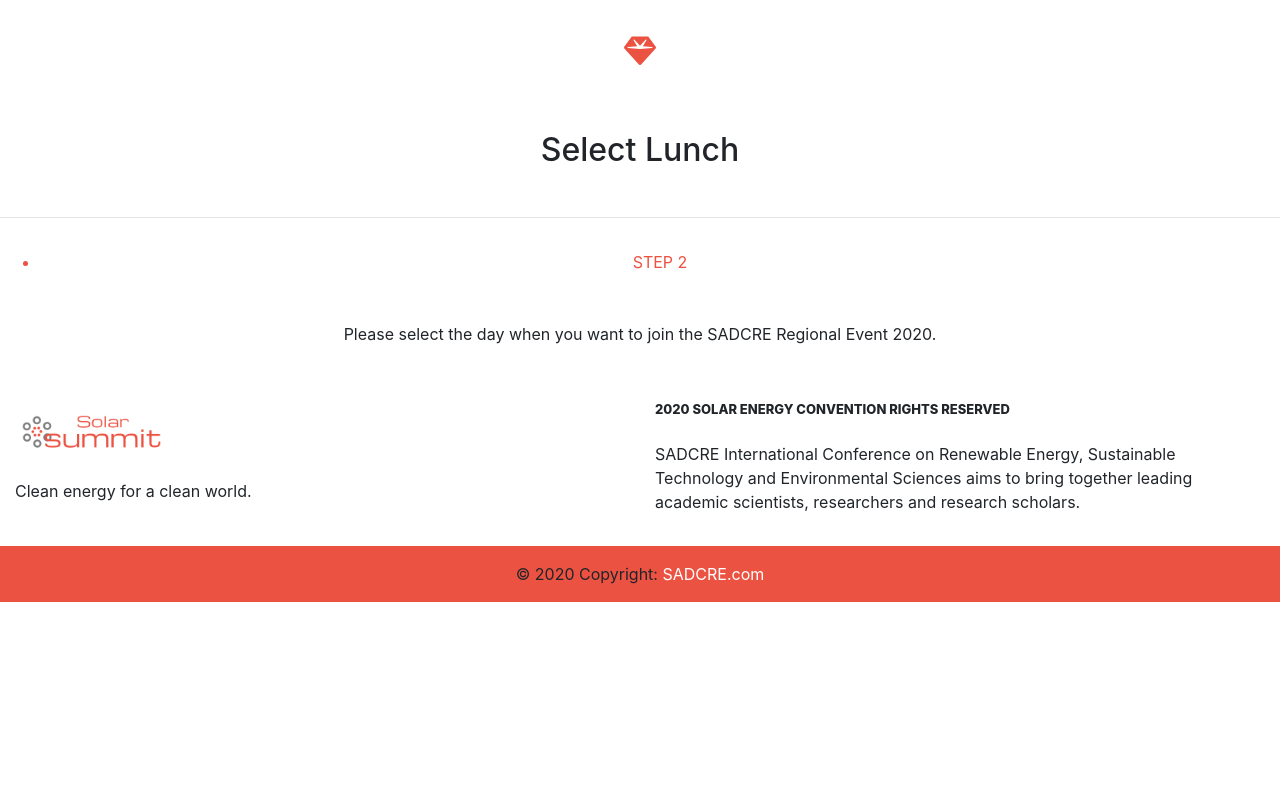
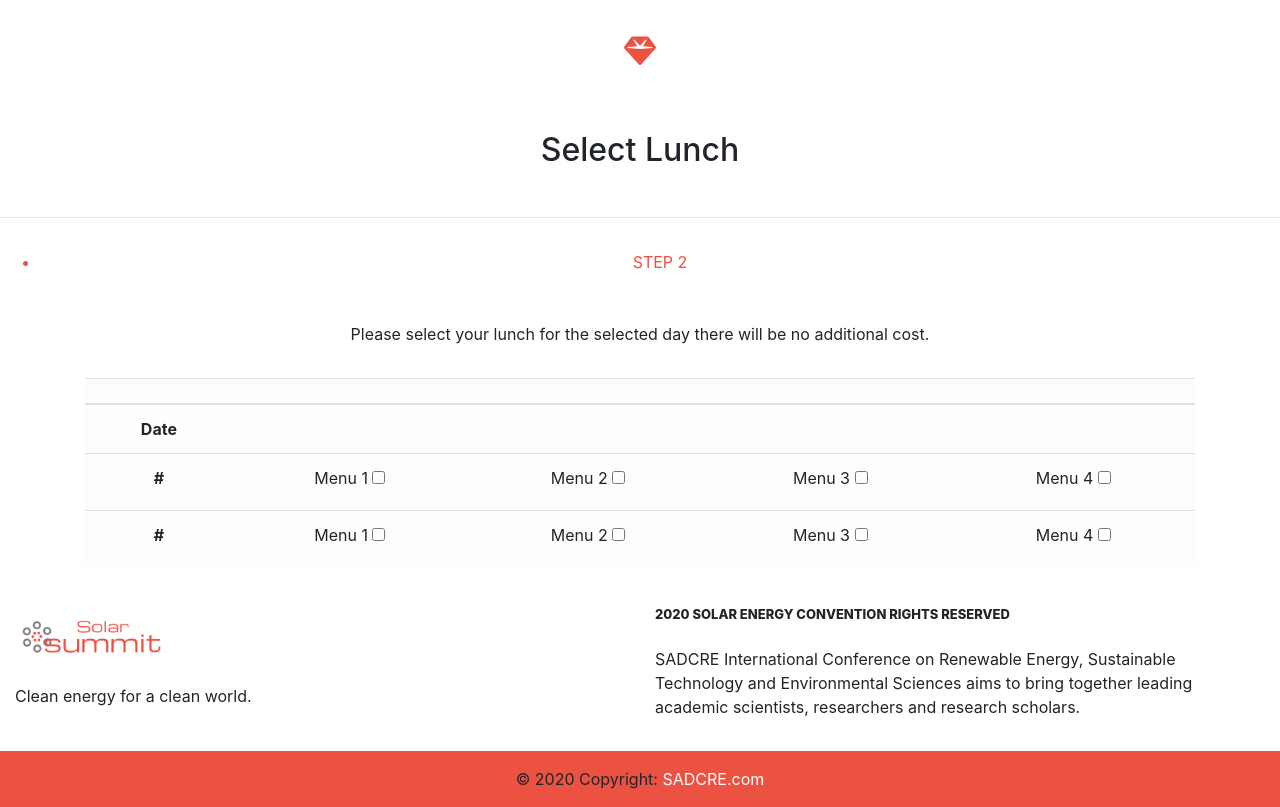
Before and after one commit to tnyandoro/Microverse-Capstone-Project-HTML, a website: page tickets.html in a window 1280 px wide. Shown: the part 862-1669 px from the top of the page. Before the commit the page ends 1464 px from the top, so only its background shows below. Drawn offline with nearby package versions, Linux system fonts and the light colour scheme; a web font is replaced by a local one.

Commit message:
Add the menu section to the tickets page

```diff
--- a/tickets.html
+++ b/tickets.html
@@ -169,10 +169,67 @@
     <ul>
       <li class="partners">STEP 2</li>
     </ul>
-    <p class="text-center ">Please select the day when you want to join the SADCRE Regional Event 2020.</p>
+    <p class="text-center ">Please select your lunch for  the selected day there will be no additional cost.</p>
+  </div>
+  <div class="container">
+    <table class="table table-hover table-light" >
+  <thead>
+    <tr>
+      <th scope="col"></th>
+      <th scope="col"></th>
+      <th scope="col"></th>
+      <th scope="col"></th>
+      <th scope="col"></th>
+    </tr>
+  </thead>
+  <tbody>
+    <tr>
+      <th scope="row">Date</th>
 
-  </div>
+    </tr>
+    <tr>
+      <th scope="row">#</th>
+      <td><label for="horns">Menu 1</label>
+        <input type="checkbox" name="myTextEditBox" value="checked"
+        style="margin-left:auto; margin-right:auto;">
+        </td>
+      <td><label for="horns">Menu 2</label>
+        <input type="checkbox" name="myTextEditBox" value="checked"
+        style="margin-left:auto; margin-right:auto;">
+        </td>
+      <td><label for="horns">Menu 3</label>
+        <input type="checkbox" name="myTextEditBox" value="checked"
+        style="margin-left:auto; margin-right:auto;">
+       </td>
+      <td><label for="horns">Menu 4</label>
+        <input type="checkbox" name="myTextEditBox" value="checked"
+        style="margin-left:auto; margin-right:auto;">
+        </td>
+    </tr>
 
+    <tr>
+      <th scope="row">#</th>
+      <td><label for="horns">Menu 1</label>
+        <input type="checkbox" name="myTextEditBox" value="checked"
+        style="margin-left:auto; margin-right:auto;">
+        </td>
+      <td><label for="horns">Menu 2</label>
+        <input type="checkbox" name="myTextEditBox" value="checked"
+        style="margin-left:auto; margin-right:auto;">
+        </td>
+      <td><label for="horns">Menu 3</label>
+        <input type="checkbox" name="myTextEditBox" value="checked"
+        style="margin-left:auto; margin-right:auto;">
+       </td>
+      <td><label for="horns">Menu 4</label>
+        <input type="checkbox" name="myTextEditBox" value="checked"
+        style="margin-left:auto; margin-right:auto;">
+        </td>
+    </tr>
+
+  </tbody>
+</table>
+</div>
 </div>
 </div>
 <section class="footer">
```
